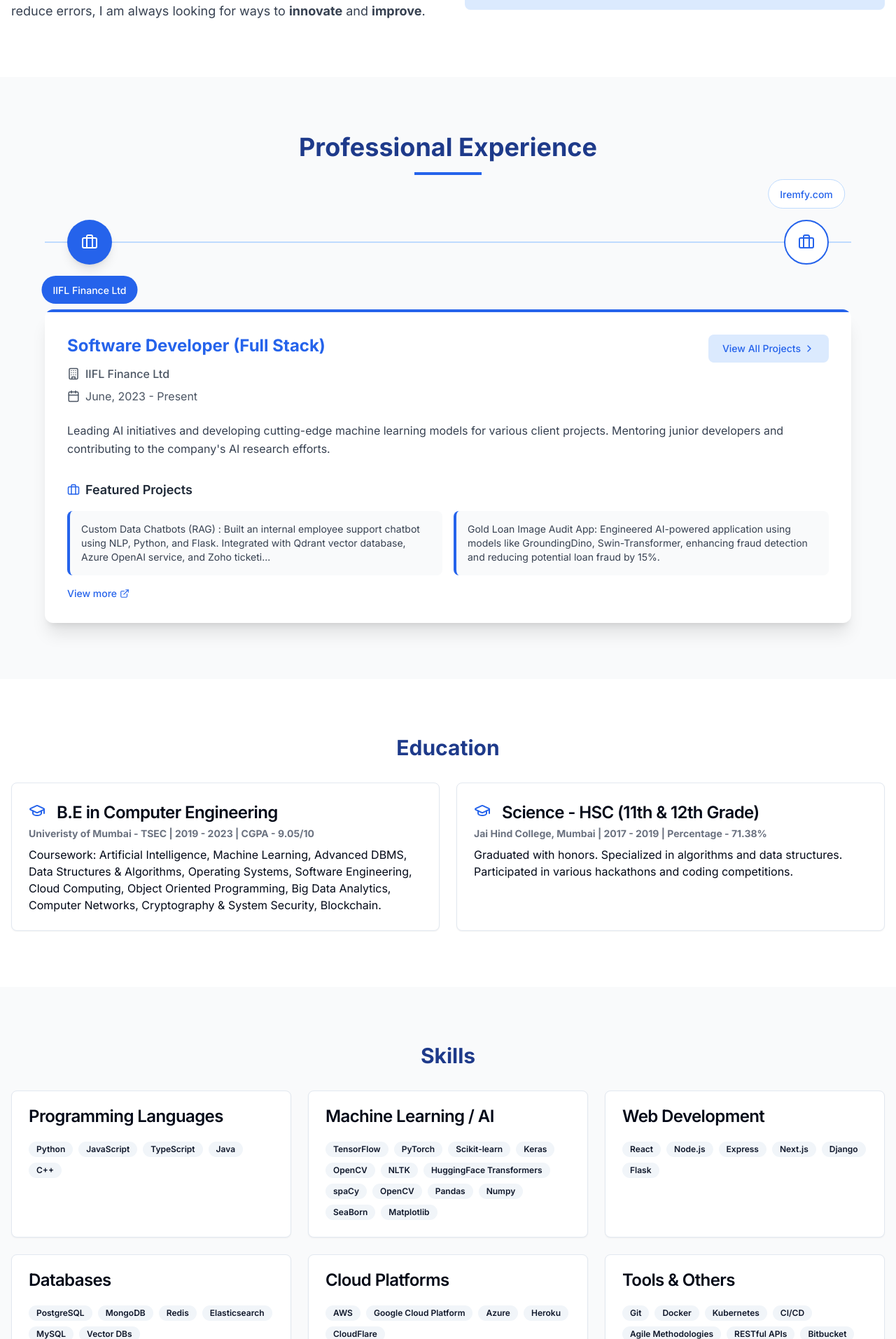
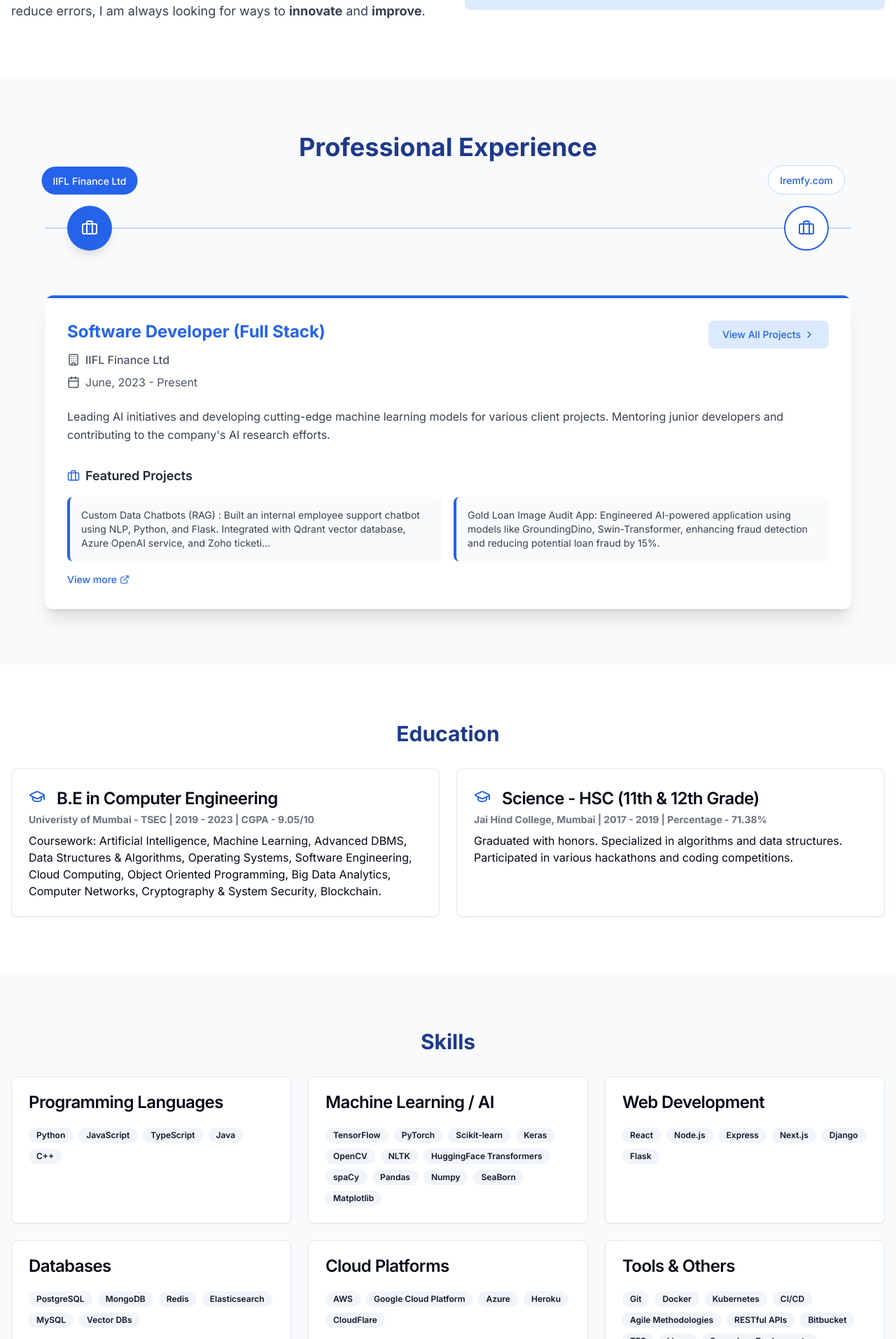
Before and after one commit to SohailGidwani/next-portfolio, a Next.js app: page / in a window 1280 px wide. Shown: the part 1354-3267 px from the top of the page at 70% size. Built offline with nearby package versions, Linux system fonts and the light colour scheme.

Commit message:
Refactor Experience component layout and update Skills component skills list

```diff
--- a/app/components/Experience.tsx
+++ b/app/components/Experience.tsx
@@ -121,7 +121,6 @@ export default function Experience({ setActiveSection }: ExperienceProps) {
           <h2 className={`text-3xl md:text-4xl font-bold mb-4 ${isDark ? 'text-blue-400' : 'text-blue-900'}`}>
             Professional Experience
           </h2>
-          <div className="h-1 w-24 bg-blue-600 mx-auto"></div>
         </motion.div>
 
         {/* Desktop Timeline View */}
@@ -162,7 +161,8 @@ export default function Experience({ setActiveSection }: ExperienceProps) {
                         className={activeExperience === index ? 'text-white' : 'text-blue-600 dark:text-blue-400'}
                       />
                     {/* Date Label - Alternating top/bottom for better spacing */}
-                    <div className={`absolute ${index % 2 === 0 ? 'top-20' : 'bottom-20'} left-1/2 transform -translate-x-1/2 whitespace-nowrap`}>
+                    {/* <div className={`absolute ${index % 2 === 0 ? 'top-20' : 'bottom-20'} left-1/2 transform -translate-x-1/2 whitespace-nowrap`}> */}
+                    <div className={`absolute ${index % 2 === 0 ? 'bottom-20' : 'bottom-20'} left-1/2 transform -translate-x-1/2 whitespace-nowrap`}>
                       <div className={`px-4 py-2 rounded-full ${
                         activeExperience === index
                           ? 'bg-blue-600 text-white'
@@ -402,7 +402,8 @@ export default function Experience({ setActiveSection }: ExperienceProps) {
 
       {/* Detailed Project Modal */}
       <Dialog open={!!selectedExperience} onOpenChange={() => setSelectedExperience(null)}>
-        <DialogContent className="max-w-3xl">
+        {/* <DialogContent className="max-w-3xl"> */}
+        <DialogContent className="w-full max-w-3xl max-h-[90vh] sm:max-h-none overflow-y-auto sm:overflow-visible">
           <DialogHeader>
             <DialogTitle className="text-2xl text-blue-600 dark:text-blue-400">
               {selectedExperience?.title}
--- a/app/components/Skills.tsx
+++ b/app/components/Skills.tsx
@@ -41,7 +41,7 @@ export default function Skills({ setActiveSection }: SkillsProps) {
     },
     {
       category: "Machine Learning / AI",
-      skills: ["TensorFlow", "PyTorch", "Scikit-learn", "Keras", "OpenCV", "NLTK", "HuggingFace Transformers", " spaCy", "OpenCV", "Pandas", "Numpy", "SeaBorn", "Matplotlib"]
+      skills: ["TensorFlow", "PyTorch", "Scikit-learn", "Keras", "OpenCV", "NLTK", "HuggingFace Transformers", " spaCy", "Pandas", "Numpy", "SeaBorn", "Matplotlib"]
     },
     {
       category: "Web Development",
```
